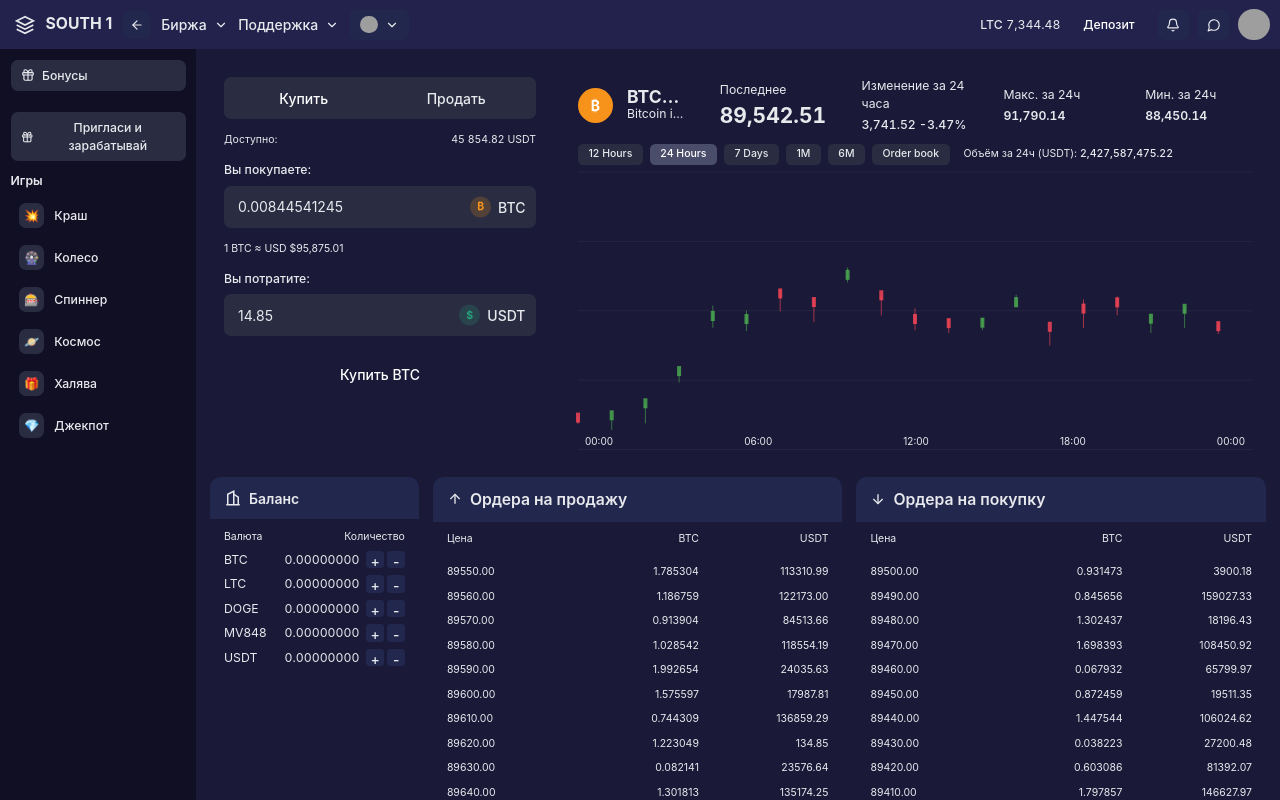
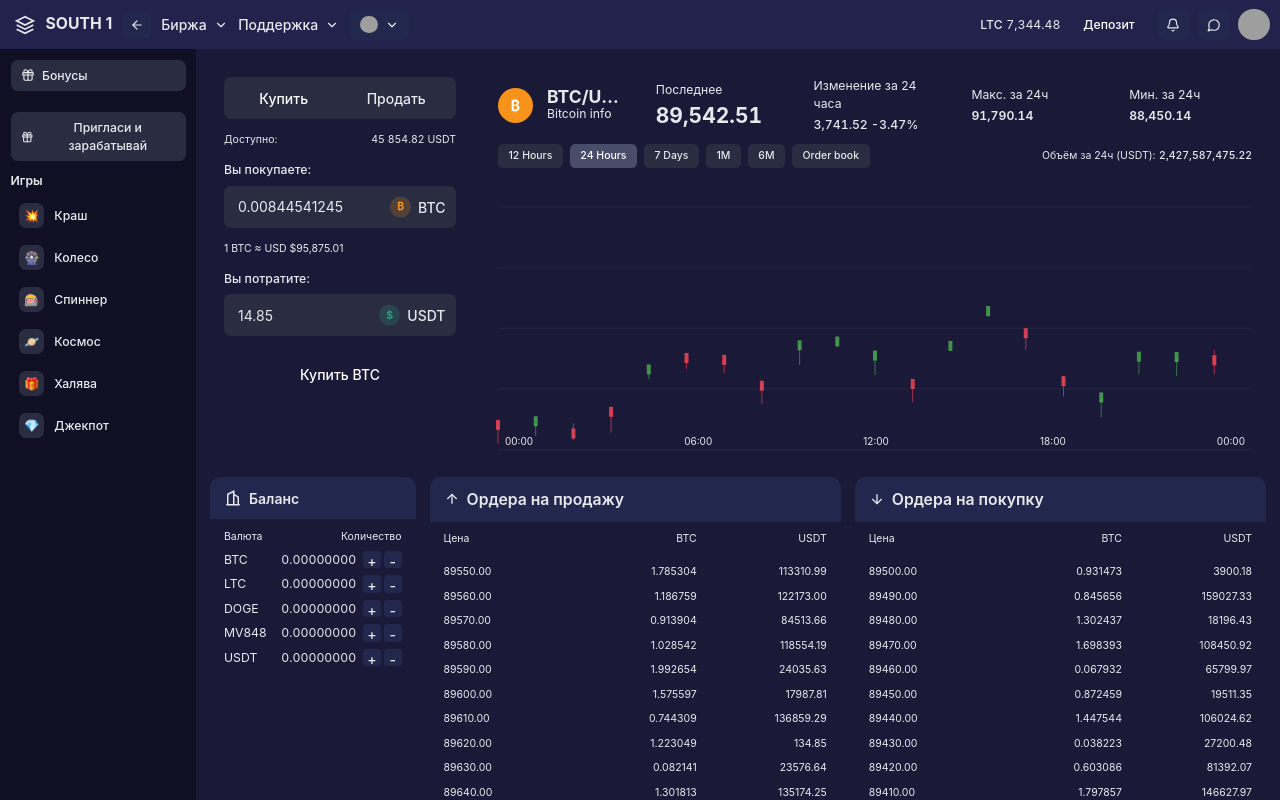
Before and after one commit to M-artem-code/crypto-exchange-ui, a React (Vite) app: page / in a window 1280 px wide. Built offline with nearby package versions, Linux system fonts and the light colour scheme; grey boxes are pictures that could not be loaded.

Commit message:
styles and TradingChart

```diff
--- a/src/app/components/DesktopHomeLayout.tsx
+++ b/src/app/components/DesktopHomeLayout.tsx
@@ -1,24 +1,63 @@
-import { TradingChart } from "./TradingChart";
+import { useState } from "react";
+
 import { TradingForm } from "./TradingForm";
 import { OrderBook } from "./OrderBook";
 import { BalanceCard } from "./BalanceCard";
 import { MarketData } from "./MarketData";
 import { TradeHistory } from "./TradeHistory";
+import { TradingChartCanvas } from "./TradingChartCanvas";
+import { TradingChartHeader } from "./TradingChartHeader";
+
+const timeframes = ["12 Hours", "24 Hours", "7 Days", "1M", "6M", "Order book"];
+
+const generateMockData = (points: number) => {
+  const data = [];
+  let price = 89000;
+  for (let i = 0; i < points; i++) {
+    price += (Math.random() - 0.48) * 500;
+    data.push({
+      time: i,
+      price: price,
+      high: price + Math.random() * 200,
+      low: price - Math.random() * 200,
+    });
+  }
+  return data;
+};
 
 export function DesktopHomeLayout() {
+  const [timeframe, setTimeframe] = useState("24 Hours");
+  const chartData = generateMockData(100);
+  const currentPrice = 89542.51;
+  const priceChange = -3.47;
+
   return (
     <main className="flex-1 p-4 overflow-y-auto">
-      <div className="grid grid-cols-1 xl:grid-cols-[340px_1fr] gap-4 mb-4">
+      <div className="grid grid-cols-1 xl:grid-cols-[260px_1fr] gap-4 mb-4">
         <div className="h-[400px]">
           <TradingForm />
         </div>
 
         <div className="h-[400px]">
-          <TradingChart />
+          <div className="h-full grid grid-rows-[auto_1fr] gap-3">
+            <div className="bg-card rounded-xl p-4">
+              <TradingChartHeader
+                timeframe={timeframe}
+                setTimeframe={setTimeframe}
+                timeframes={timeframes}
+                currentPrice={currentPrice}
+                priceChange={priceChange}
+              />
+            </div>
+
+            <div className="bg-card rounded-xl p-4 min-h-0">
+              <TradingChartCanvas chartData={chartData} />
+            </div>
+          </div>
         </div>
       </div>
 
-      <div className="grid grid-cols-1 xl:grid-cols-[0.51fr_1fr_1fr] gap-4 mb-4">
+      <div className="grid grid-cols-1 xl:grid-cols-[0.5fr_1fr_1fr] gap-4 mb-4">
         <div className="h-[330px]">
           <BalanceCard />
         </div>
--- a/src/app/components/TradingChart.tsx
+++ b/src/app/components/TradingChart.tsx
@@ -26,6 +26,7 @@ export function TradingChart() {
 
   return (
     <div className="bg-card rounded-xl p-4 h-full flex flex-col">
+      <div className="-mx-4 px-4 pb-3 border-b border-white/10">
         <div className="grid grid-cols-1 gap-3 md:grid-cols-5 md:items-center md:gap-x-10 md:gap-y-0">
           <div className="flex items-center gap-4 min-w-0">
             <div className="w-10 h-10 rounded-full bg-[#f7931a] flex items-center justify-center shrink-0">
@@ -33,7 +34,9 @@ export function TradingChart() {
             </div>
 
             <div className="leading-tight min-w-0">
-            <div className="text-xl font-bold leading-5 truncate">BTC/USDT</div>
+              <div className="text-xl font-bold leading-5 truncate">
+                BTC/USDT
+              </div>
               <div className="text-sm text-muted-foreground truncate">
                 Bitcoin info
               </div>
@@ -60,12 +63,16 @@ export function TradingChart() {
           </div>
 
           <div className="text-sm">
-          <div className="text-muted-foreground text-sm mb-1">Макс. за 24ч</div>
+            <div className="text-muted-foreground text-sm mb-1">
+              Макс. за 24ч
+            </div>
             <div className="font-semibold tabular-nums">91,790.14</div>
           </div>
 
           <div className="text-sm">
-          <div className="text-muted-foreground text-sm mb-1">Мин. за 24ч</div>
+            <div className="text-muted-foreground text-sm mb-1">
+              Мин. за 24ч
+            </div>
             <div className="font-semibold tabular-nums">88,450.14</div>
           </div>
         </div>
@@ -94,8 +101,9 @@ export function TradingChart() {
             </span>
           </div>
         </div>
+      </div>
 
-      <div className="relative mt-2 flex-1 min-h-0">
+      <div className="relative mt-4 flex-1 min-h-0">
         <svg width="100%" height="100%" className="overflow-visible">
           <defs>
             <linearGradient
@@ -110,7 +118,6 @@ export function TradingChart() {
             </linearGradient>
           </defs>
 
-          {/* Grid lines */}
           {[0, 1, 2, 3, 4].map((i) => (
             <line
               key={i}
@@ -123,7 +130,6 @@ export function TradingChart() {
             />
           ))}
 
-          {/* Chart area */}
           <path
             d={`M 0,${320 - ((chartData[0].price - 88000) / 4000) * 320} ${chartData
               .map((point, i) => {
@@ -135,7 +141,6 @@ export function TradingChart() {
             fill="url(#chartGradient)"
           />
 
-          {/* Chart line */}
           <path
             d={`M 0,${320 - ((chartData[0].price - 88000) / 4000) * 320} ${chartData
               .map((point, i) => {
@@ -149,7 +154,6 @@ export function TradingChart() {
             strokeWidth="2"
           />
 
-          {/* Candlesticks */}
           {chartData
             .filter((_, i) => i % 5 === 0)
             .map((point, i) => {
@@ -185,7 +189,6 @@ export function TradingChart() {
             })}
         </svg>
 
-        {/* Time labels */}
         <div className="absolute bottom-0 left-0 right-0 flex justify-between text-[10px] text-muted-foreground px-2">
           <span>00:00</span>
           <span>06:00</span>
--- /dev/null
+++ b/src/app/components/TradingChartCanvas.tsx
@@ -0,0 +1,101 @@
+type TradingChartCanvasProps = {
+  chartData: Array<{
+    time: number;
+    price: number;
+    high: number;
+    low: number;
+  }>;
+};
+
+export function TradingChartCanvas({ chartData }: TradingChartCanvasProps) {
+  return (
+    <div className="relative h-full min-h-0">
+      <svg width="100%" height="100%" className="overflow-visible">
+        <defs>
+          <linearGradient id="chartGradient" x1="0%" y1="0%" x2="0%" y2="100%">
+            <stop offset="0%" stopColor="#4caf50" stopOpacity="0.3" />
+            <stop offset="100%" stopColor="#4caf50" stopOpacity="0" />
+          </linearGradient>
+        </defs>
+
+        {[0, 1, 2, 3, 4].map((i) => (
+          <line
+            key={i}
+            x1="0"
+            y1={`${i * 25}%`}
+            x2="100%"
+            y2={`${i * 25}%`}
+            stroke="rgba(255,255,255,0.05)"
+            strokeWidth="1"
+          />
+        ))}
+
+        <path
+          d={`M 0,${320 - ((chartData[0].price - 88000) / 4000) * 320} ${chartData
+            .map((point, i) => {
+              const x = (i / chartData.length) * 100;
+              const y = 320 - ((point.price - 88000) / 4000) * 320;
+              return `L ${x}%,${y}`;
+            })
+            .join(" ")} L 100%,320 L 0,320 Z`}
+          fill="url(#chartGradient)"
+        />
+
+        <path
+          d={`M 0,${320 - ((chartData[0].price - 88000) / 4000) * 320} ${chartData
+            .map((point, i) => {
+              const x = (i / chartData.length) * 100;
+              const y = 320 - ((point.price - 88000) / 4000) * 320;
+              return `L ${x}%,${y}`;
+            })
+            .join(" ")}`}
+          fill="none"
+          stroke="#4caf50"
+          strokeWidth="2"
+        />
+
+        {chartData
+          .filter((_, i) => i % 5 === 0)
+          .map((point, i) => {
+            const x = ((i * 5) / chartData.length) * 100 + "%";
+            const yHigh = 320 - ((point.high - 88000) / 4000) * 320;
+            const yLow = 320 - ((point.low - 88000) / 4000) * 320;
+            const yPrice = 320 - ((point.price - 88000) / 4000) * 320;
+            const isGreen =
+              point.price >
+              (chartData[Math.max(0, i * 5 - 1)]?.price || point.price);
+
+            return (
+              <g key={i}>
+                <line
+                  x1={x}
+                  y1={yHigh}
+                  x2={x}
+                  y2={yLow}
+                  stroke={isGreen ? "#4caf50" : "#ff4757"}
+                  strokeWidth="1"
+                  opacity="0.6"
+                />
+                <rect
+                  x={`calc(${x} - 2px)`}
+                  y={Math.min(yPrice, yPrice - 10)}
+                  width="4"
+                  height={Math.abs(10)}
+                  fill={isGreen ? "#4caf50" : "#ff4757"}
+                  opacity="0.8"
+                />
+              </g>
+            );
+          })}
+      </svg>
+
+      <div className="absolute bottom-0 left-0 right-0 flex justify-between text-[10px] text-muted-foreground px-2">
+        <span>00:00</span>
+        <span>06:00</span>
+        <span>12:00</span>
+        <span>18:00</span>
+        <span>00:00</span>
+      </div>
+    </div>
+  );
+}
--- /dev/null
+++ b/src/app/components/TradingChartHeader.tsx
@@ -0,0 +1,88 @@
+type TradingChartHeaderProps = {
+  timeframe: string;
+  setTimeframe: (timeframe: string) => void;
+  timeframes: string[];
+  currentPrice: number;
+  priceChange: number;
+};
+
+export function TradingChartHeader({
+  timeframe,
+  setTimeframe,
+  timeframes,
+  currentPrice,
+  priceChange,
+}: TradingChartHeaderProps) {
+  return (
+    <div>
+      <div className="grid grid-cols-1 gap-3 md:grid-cols-5 md:items-center md:gap-x-10 md:gap-y-0">
+        <div className="flex items-center gap-4 min-w-0">
+          <div className="w-10 h-10 rounded-full bg-[#f7931a] flex items-center justify-center shrink-0">
+            <span className="text-white font-bold">₿</span>
+          </div>
+
+          <div className="leading-tight min-w-0">
+            <div className="text-xl font-bold leading-5 truncate">BTC/USDT</div>
+            <div className="text-sm text-muted-foreground truncate">
+              Bitcoin info
+            </div>
+          </div>
+        </div>
+
+        <div className="text-sm">
+          <div className="text-muted-foreground text-sm mb-1">Последнее</div>
+          <div className="text-2xl font-bold text-success tabular-nums">
+            {currentPrice.toLocaleString("en-US")}
+          </div>
+        </div>
+
+        <div className="text-sm">
+          <div className="text-muted-foreground text-sm mb-1">
+            Изменение за 24 часа
+          </div>
+          <div
+            className={`font-medium tabular-nums ${priceChange >= 0 ? "text-success" : "text-danger"}`}
+          >
+            3,741.52 {priceChange >= 0 ? "+" : ""}
+            {priceChange}%
+          </div>
+        </div>
+
+        <div className="text-sm">
+          <div className="text-muted-foreground text-sm mb-1">Макс. за 24ч</div>
+          <div className="font-semibold tabular-nums">91,790.14</div>
+        </div>
+
+        <div className="text-sm">
+          <div className="text-muted-foreground text-sm mb-1">Мин. за 24ч</div>
+          <div className="font-semibold tabular-nums">88,450.14</div>
+        </div>
+      </div>
+
+      <div className="mt-3 flex items-center gap-3 min-w-0">
+        <div className="flex items-center gap-2 overflow-x-auto min-w-0 flex-1 pr-1">
+          {timeframes.map((tf) => (
+            <button
+              key={tf}
+              onClick={() => setTimeframe(tf)}
+              className={`px-3 h-7 rounded-md text-xs font-medium transition-colors whitespace-nowrap leading-none ${
+                timeframe === tf
+                  ? "bg-[#4a4d6a] text-white"
+                  : "bg-[#2a2d42] text-muted-foreground hover:bg-[#3a3d52]"
+              }`}
+            >
+              {tf}
+            </button>
+          ))}
+        </div>
+
+        <div className="text-xs text-muted-foreground whitespace-nowrap shrink-0 flex items-center gap-1">
+          <span>Объём за 24ч (USDT): </span>
+          <span className="text-foreground font-medium tabular-nums">
+            2,427,587,475.22
+          </span>
+        </div>
+      </div>
+    </div>
+  );
+}
```
Lines whose indentation alone changed are shown as unchanged.
